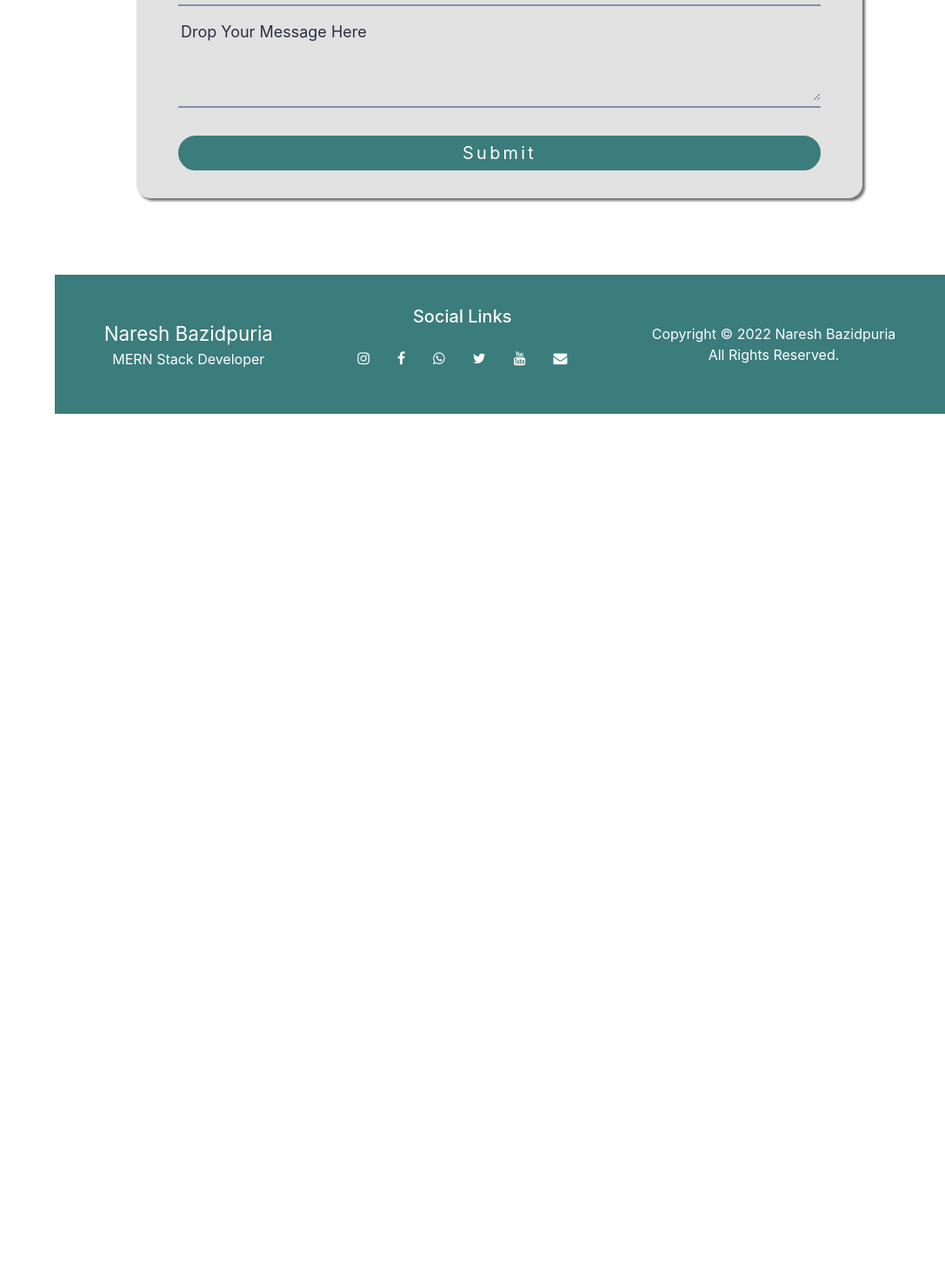
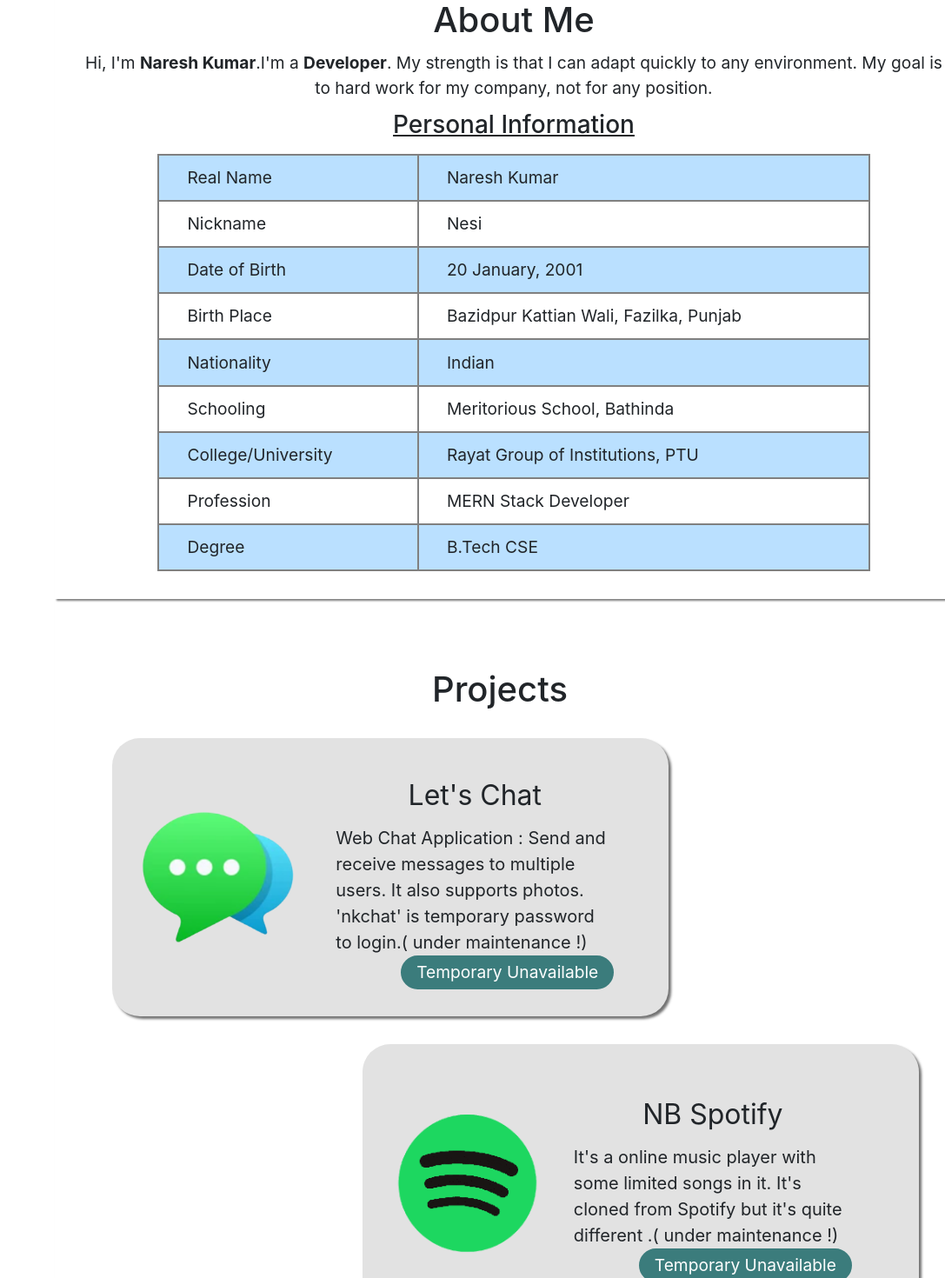
Before and after one commit to Nareshbazidpuria/NB-React, a React (Create React App) app: page / in a window 1280 px wide. Shown: the part 1060-2530 px from the top of the page at 87% size, without its empty margins (193-1280 px from the left). Before the commit the page ends 1536 px from the top, so only its background shows below. Built offline with nearby package versions, Linux system fonts and the light colour scheme; a web font is replaced by a local one.

Commit message:
worked on new designs

```diff
--- /dev/null
+++ b/src/components/abouT/index.js
@@ -0,0 +1,105 @@
+import React from 'react'
+import img1 from '../../img/slider/img1.jpg';
+import './style.css';
+import { Carousel } from 'antd';
+
+const About = (props) => {
+  const contentStyle = {
+    height: props.width === '80px' ? '22rem' : '19rem',
+    color: '#fff',
+    lineHeight: '160px',
+    textAlign: 'center',
+    background: '#364d79',
+  };
+
+  return (
+    <div id='about' style={{
+      left: props.width,
+      width: `calc(100vw - ${props.width})`
+    }}
+    >
+      <Carousel autoplay>
+        <div>
+          <h3 style={contentStyle}>
+            <img src={img1} alt="" style={{
+              left: props.width,
+              width: `calc(100vw - ${props.width})`
+            }} />
+          </h3>
+        </div>
+        <div>
+          <h3 style={contentStyle}>
+            <img src={img1} alt="" style={{
+              left: props.width,
+              width: `calc(100vw - ${props.width})`
+            }} />
+          </h3>
+        </div>
+        <div>
+          <h3 style={contentStyle}>
+            <img src={img1} alt="" style={{
+              left: props.width,
+              width: `calc(100vw - ${props.width})`
+            }} />
+          </h3>
+        </div>
+        <div>
+          <h3 style={contentStyle}>
+            <img src={img1} alt="" style={{
+              left: props.width,
+              width: `calc(100vw - ${props.width})`
+            }} />
+          </h3>
+        </div>
+      </Carousel>
+      <div id="aboutMe">
+                <h1 className="abtMe">About Me</h1>
+                <p className="abtMe">Hi, I'm <strong>Naresh Kumar</strong>.I'm a <strong>Developer</strong>. My strength is that I can adapt quickly to any environment. My goal is to hard work for my company, not for any position.
+                </p>
+                <h3 className="abtMe">Personal Information</h3>
+                <table className="myInfo">
+                    <tbody id="rowsCollection">
+                        <tr>
+                            <td>Real Name</td>
+                            <td>Naresh Kumar</td>
+                        </tr>
+                        <tr>
+                            <td>Nickname</td>
+                            <td>Nesi</td>
+                        </tr>
+                        <tr>
+                            <td>Date of Birth</td>
+                            <td>20 January, 2001</td>
+                        </tr>
+                        <tr>
+                            <td>Birth Place</td>
+                            <td>Bazidpur Kattian Wali, Fazilka, Punjab</td>
+                        </tr>
+                        <tr>
+                            <td>Nationality</td>
+                            <td>Indian</td>
+                        </tr>
+                        <tr>
+                            <td>Schooling</td>
+                            <td>Meritorious School, Bathinda</td>
+                        </tr>
+                        <tr>
+                            <td>College/University</td>
+                            <td>Rayat Group of Institutions, PTU</td>
+                        </tr>
+                        <tr>
+                            <td>Profession</td>
+                            <td>MERN Stack Developer</td>
+                        </tr>
+                        <tr>
+                            <td>Degree</td>
+                            <td>B.Tech CSE</td>
+                        </tr>
+                    </tbody>
+                </table>
+            </div>
+    </div>
+  )
+}
+
+export default About
--- /dev/null
+++ b/src/components/abouT/style.css
@@ -0,0 +1,34 @@
+#about{
+  position: relative;
+  padding: 5rem 1rem 1rem 1rem;
+  transition: all .3s;
+  box-shadow: 2px 2px 2px #00000083;
+}
+#aboutMe{
+  width: 80vw;
+  margin: auto;
+}
+.abtMe{
+  text-align: center;
+  cursor: default;
+  margin: .7rem;
+}
+p.abtMe{
+  font-weight: 400;
+  font-size: 1.2rem;
+}
+h3.abtMe{
+  text-decoration: underline;
+}
+.myInfo{
+  margin: 1rem auto;
+  width: 80%;
+  font-size: 1.2rem;
+}
+table, tr, td{
+  border: 2px solid gray !important;
+  padding: .7rem 2rem;
+}
+tr:nth-child(odd){
+  background-color: #bae0ff;
+}
--- a/src/components/homE/style.css
+++ b/src/components/homE/style.css
@@ -3,6 +3,7 @@
   position: relative;
   padding: 5rem 1rem 1rem 1rem;
   transition: all .3s;
+  box-shadow: 2px 2px 2px #00000083;
 }
 .featured{
   background: url('../../img/dfe.jpg');
--- /dev/null
+++ b/src/components/projectS/index.js
@@ -0,0 +1,26 @@
+import React from 'react'
+import './style.css';
+import ProjectItem from './projectItem';
+import l2 from '../../img/2.png';
+import l1 from '../../img/1.png';
+import l3 from '../../img/3.ico';
+
+const Projects = (props) => {
+  const { width } = props
+  return (
+    <div id='projects' style={{
+      left: width,
+      width: `calc(100vw - ${width})`
+    }}
+    >
+      <div id='Project' className='pageSec'>
+        <h1 className='prh1'>Projects</h1>
+        <ProjectItem url='https://chat-nareshbazidpuria.herokuapp.com/' width={width} name="Let's Chat" cls='right' imgSrc={l2} content="Web Chat Application : Send and receive messages to multiple users. It also supports photos. 'nkchat' is temporary password to login." />
+        <ProjectItem url='https://nareshbazidpuria-spotify.herokuapp.com/' width={width} name='NB Spotify' cls='left' imgSrc={l1} content="It's a online music player with some limited songs in it. It's cloned from Spotify but it's  quite different ." />
+        <ProjectItem url='https://snake-game-nareshbazidpuria.herokuapp.com/' width={width} name="Ultra Snake" cls='right' imgSrc={l3} content="It's a normal Snake Game for children with three levels. Make your own high score in it." />
+      </div>
+    </div>
+  )
+}
+
+export default Projects
--- /dev/null
+++ b/src/components/projectS/projectItem/index.js
@@ -0,0 +1,21 @@
+import React from 'react'
+
+const ProjectItem = (props) => {
+    const { url, imgSrc, name, cls, content, width } = props
+    return (
+        <div className='prCardBody'>
+            <div className={`prCard ${cls}`} data-aos={`fade-${cls}`} style={{
+                right: cls === 'left' ? `calc(-34rem + ${width})` : '',
+            }}
+            >
+                <img id='nChatLogo' src={imgSrc} alt='' />
+                <div>
+                    <div className='mph1'>{name}</div>
+                    <p style={{ 'width': '20rem', 'margin': '0 40px', 'fontSize': '20px' }}>{content + '( under maintenance !)'} <br /><a className='goBtn' href='/' target='_blank' rel="noreferrer" >Temporary Unavailable</a></p>
+                </div>
+            </div>
+        </div>
+    )
+}
+
+export default ProjectItem
--- /dev/null
+++ b/src/components/projectS/style.css
@@ -0,0 +1,49 @@
+#projects{
+  position: relative;
+  padding: 5rem 1rem 1rem 1rem;
+  transition: all .3s;
+  box-shadow: 2px 2px 2px #00000083;
+  overflow: hidden;
+}
+.prCardBody{
+  position: relative;
+  width: 90%;
+  margin: 2rem auto;
+}
+.prCard{
+  box-shadow: 3px 3px 3px #0000008e;
+  border-radius: 2rem;
+  display: flex;
+  align-items: center;
+  justify-content: center;
+  position: relative;
+  background-color: #e2e2e2;
+  height: calc(50vw/2);
+  width: 50vw;
+}
+.prh1 {
+  text-align: center;
+}
+#nChatLogo {
+  height: 10rem;
+  width: auto;
+}
+.mph1 {
+  font-size: 2rem;
+  text-align: center;
+  margin: 10px 1rem;
+}
+.goBtn {
+  float: right;
+  text-decoration: none;
+  border: 2px solid #3b7c7c;
+  border-radius: 2rem;
+  padding: .2rem 1rem;
+  background-color: #3b7c7c;
+  color: #fff;
+  font-size: 1.2rem;
+}
+.goBtn:hover {
+  color: #3b7c7c;
+  background-color: #fff;
+}
--- a/src/components/sideBar/index.js
+++ b/src/components/sideBar/index.js
@@ -7,6 +7,8 @@ import Home from '../homE';
 import Footer from '../footeR';
 import ContactUs from '../contactUs';
 import Navbar from '../navigationBar';
+import About from '../abouT';
+import Projects from '../projectS';
 function getItem(label, key, icon) {
   return {
     key,
@@ -60,6 +62,8 @@ const Sidebar = () => {
         />
       </div>
       <Home width={collapsed ? '80px' : '256px'} />
+      <About width={collapsed ? '80px' : '256px'} />
+      <Projects width={collapsed ? '80px' : '256px'} />
       <ContactUs width={collapsed ? '80px' : '256px'} />
       <Footer width={collapsed ? '80px' : '256px'} />
     </>
```
Also changed, not shown: src/img/slider/img1.jpg (added).
